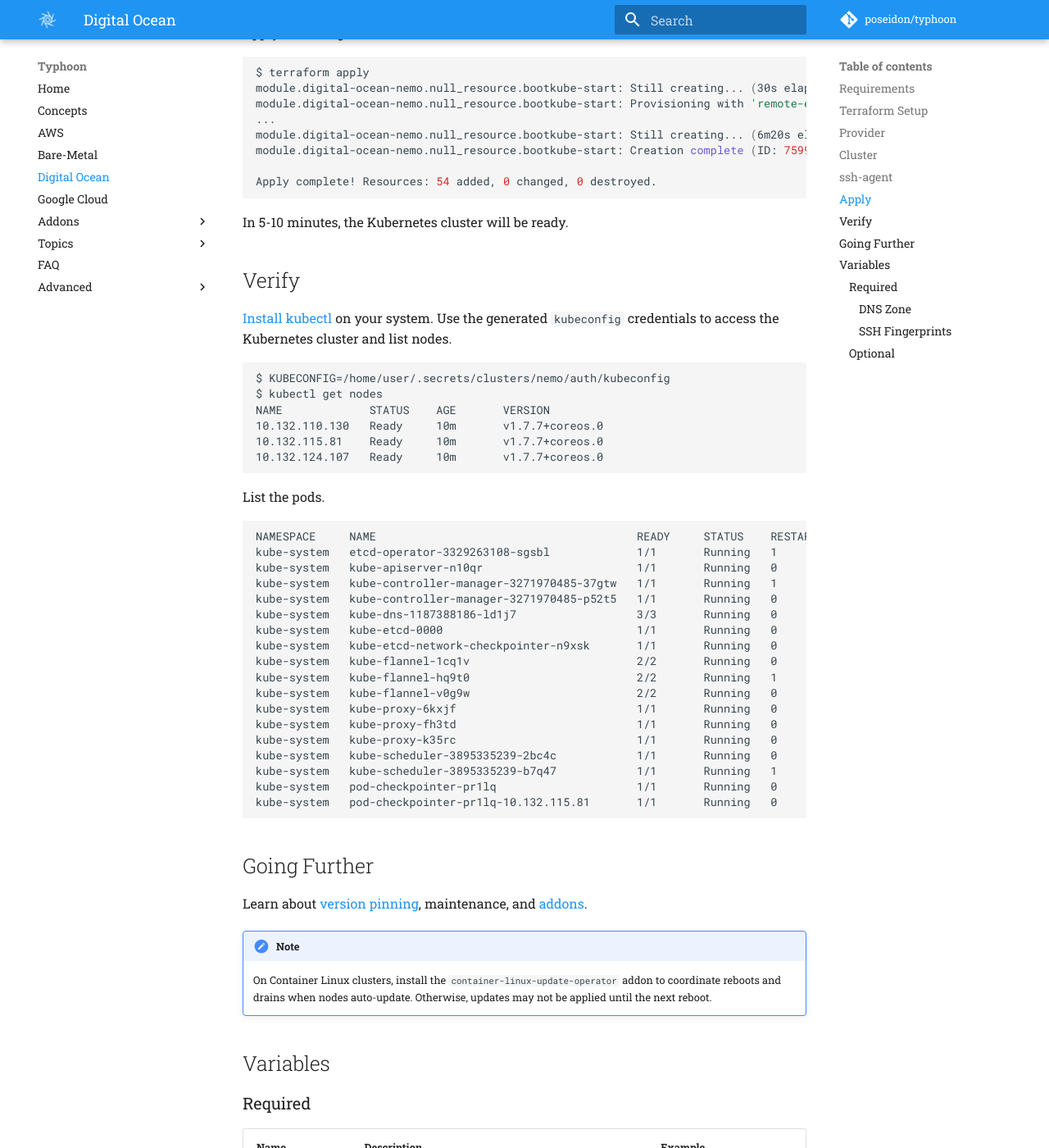
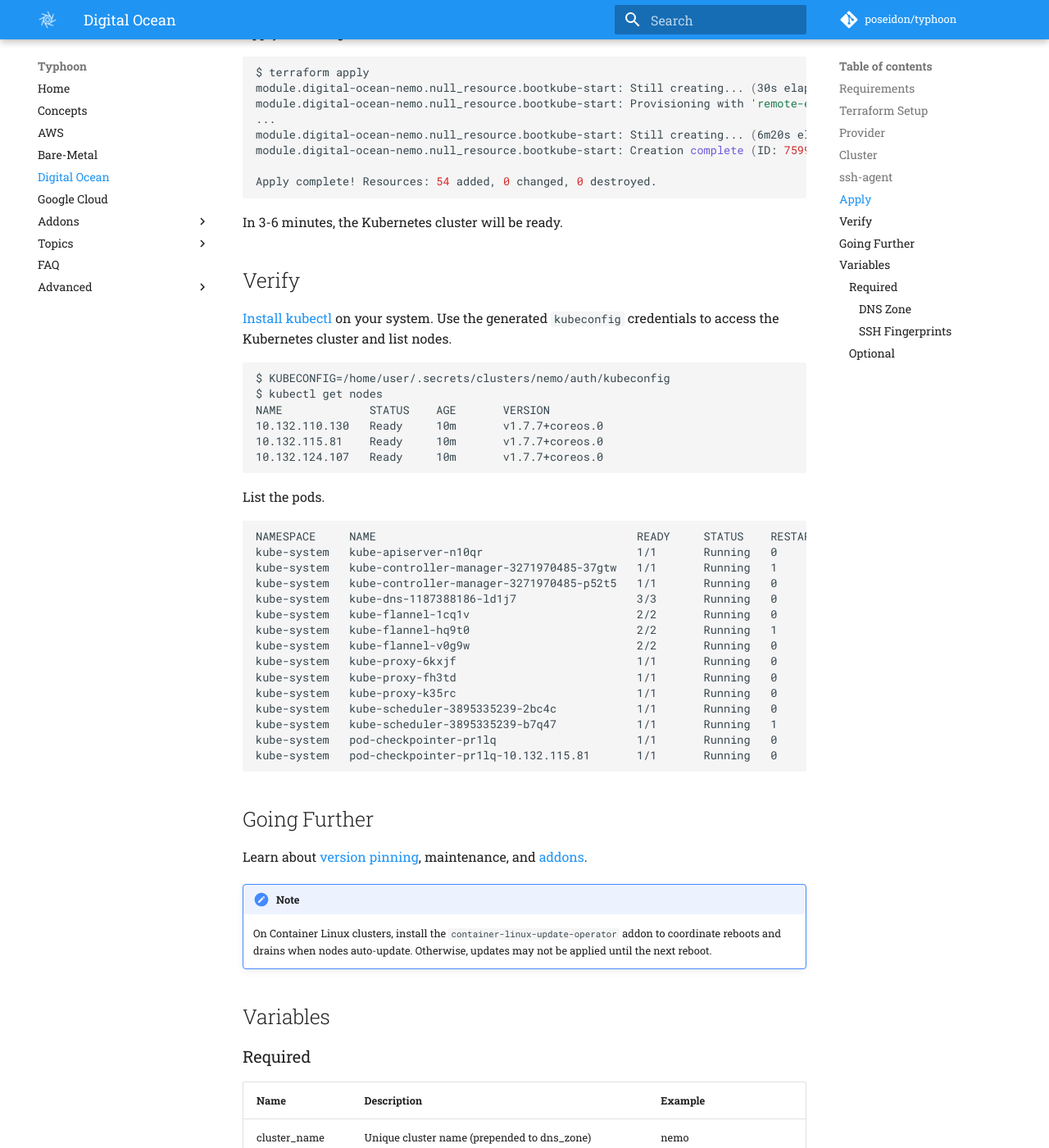
Before and after one commit to poseidon/typhoon, an MkDocs documentation site: the page built from docs/digital-ocean.md, in a window 1280 px wide and 1400 px high, scrolled down 2855 px. Shown: the whole window at 82% size. Built offline with MkDocs 1.6.1 and Material for MkDocs 9.7.7, drawn with Linux system fonts in a browser that asks for light colours; comment, search, counter and statistics services are not loaded; old or Windows-style settings are respelled for this version of MkDocs; some of the changed text lies outside the part shown.

Commit message:
Update docs to show Digital Ocean with on-host etcd

````diff
--- a/docs/digital-ocean.md
+++ b/docs/digital-ocean.md
@@ -4,7 +4,7 @@
 
 We'll declare a Kubernetes cluster in Terraform using the Typhoon Terraform module. On apply, firewall rules, DNS records, tags, and droplets for Kubernetes controllers and workers will be created.
 
-Controllers and workers are provisioned to run a `kubelet`. A one-time [bootkube](https://github.com/kubernetes-incubator/bootkube) bootstrap schedules `etcd`, `apiserver`, `scheduler`, `controller-manager`, and `kube-dns` on controllers and runs `kube-proxy` and `flannel` on each node. A generated `kubeconfig` provides `kubectl` access to the cluster.
+Controllers and workers are provisioned to run a `kubelet`. A one-time [bootkube](https://github.com/kubernetes-incubator/bootkube) bootstrap schedules an `apiserver`, `scheduler`, `controller-manager`, and `kube-dns` on controllers and runs `kube-proxy` and `flannel` on each node. A generated `kubeconfig` provides `kubectl` access to the cluster.
 
 ## Requirements
 
@@ -137,7 +137,7 @@
 Apply complete! Resources: 54 added, 0 changed, 0 destroyed.
 ```
 
-In 5-10 minutes, the Kubernetes cluster will be ready.
+In 3-6 minutes, the Kubernetes cluster will be ready.
 
 ## Verify
 
@@ -156,13 +156,10 @@
 
 ```
 NAMESPACE     NAME                                       READY     STATUS    RESTARTS   AGE
-kube-system   etcd-operator-3329263108-sgsbl             1/1       Running   1          11m
 kube-system   kube-apiserver-n10qr                       1/1       Running   0          11m
 kube-system   kube-controller-manager-3271970485-37gtw   1/1       Running   1          11m
 kube-system   kube-controller-manager-3271970485-p52t5   1/1       Running   0          11m
 kube-system   kube-dns-1187388186-ld1j7                  3/3       Running   0          11m
-kube-system   kube-etcd-0000                             1/1       Running   0          9m
-kube-system   kube-etcd-network-checkpointer-n9xsk       1/1       Running   0          11m
 kube-system   kube-flannel-1cq1v                         2/2       Running   0          11m
 kube-system   kube-flannel-hq9t0                         2/2       Running   1          11m
 kube-system   kube-flannel-v0g9w                         2/2       Running   0          11m
````
Also changed, not shown: docs/faq.md (+3 -3 lines).
